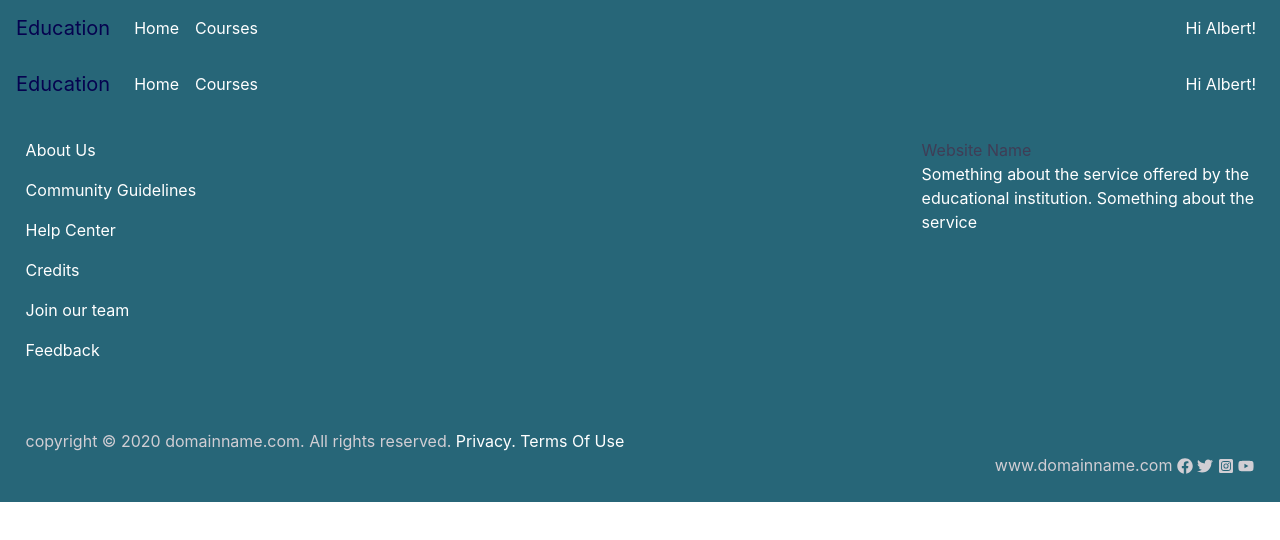
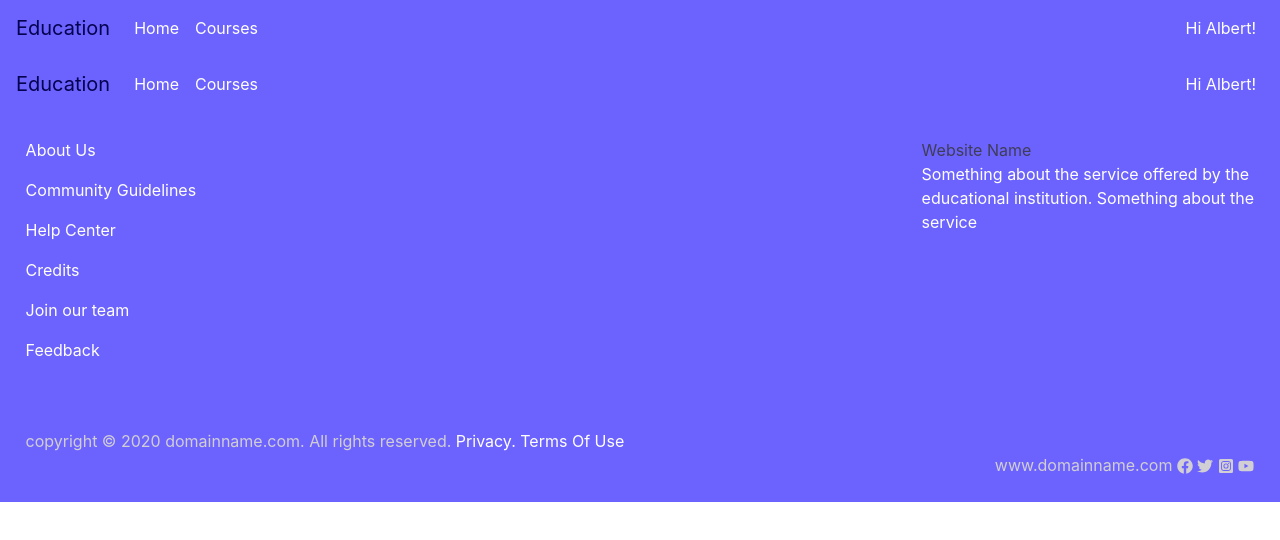
Before and after one commit to jaistarx/IITC-frontend, a React (Create React App) app: page /header in a window 1280 px wide. Shown: the top 540 px of the page. Built offline with nearby package versions, Linux system fonts and the light colour scheme.

Commit message:
changed colors

```diff
--- a/src/Components/Footer/footerpath.css
+++ b/src/Components/Footer/footerpath.css
@@ -1,6 +1,6 @@
 .outer {
     color: #FFFFFF;
-    background-color: #276678;
+    background-color: #6c63fe;
   }
   .flexing1 {
     display: flex;
--- a/src/Components/Headerf/header.js
+++ b/src/Components/Headerf/header.js
@@ -8,7 +8,7 @@ export default function Headers(){
 return(
 <div>
 {/* hii */}
-<Navbar collapseOnSelect expand="lg" style={{backgroundColor:"#276678"}}>
+<Navbar collapseOnSelect expand="lg" style={{backgroundColor:"#6c63fe"}}>
   <Navbar.Brand href="#home" style={{color:"#05024F"}}>Education</Navbar.Brand>
   <Navbar.Toggle aria-controls="responsive-navbar-nav" />
   <Navbar.Collapse id="responsive-navbar-nav">
--- a/src/Components/Landing/land.css
+++ b/src/Components/Landing/land.css
@@ -29,7 +29,7 @@
   width: 70%;
 }
 .reds {
-  background-color: #276678;
+  background-color: #6c63fe;
   margin-bottom: 5%;
   margin-top: 5%;
   padding-top: 4%;
```
Also changed, not shown: src/functions/user.js (line endings or trailing spaces).
